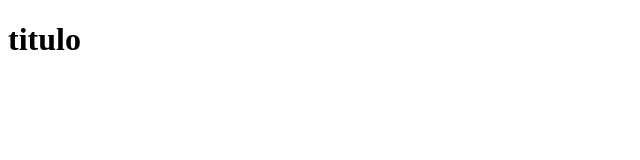
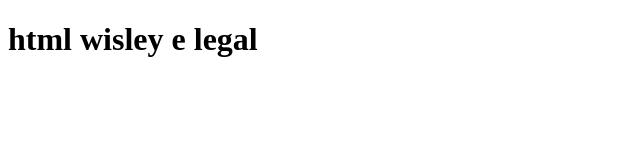
Before and after one commit to wesley46/git_kenzie_aluno, a plain HTML site: page index.html in a window 1280 px wide. Shown: the whole page, without its empty margins (0-640 px from the left). Drawn offline with Linux system fonts and the light colour scheme.

Commit message:
alteração dentro da tag h1

```diff
--- a/index.html
+++ b/index.html
@@ -7,7 +7,7 @@
     <title>Projeto Git</title>
 </head>
 <body>
-    <h1>titulo</h1>
+    <h1>html wisley e legal</h1>
 
 </body>
 </html>
```
